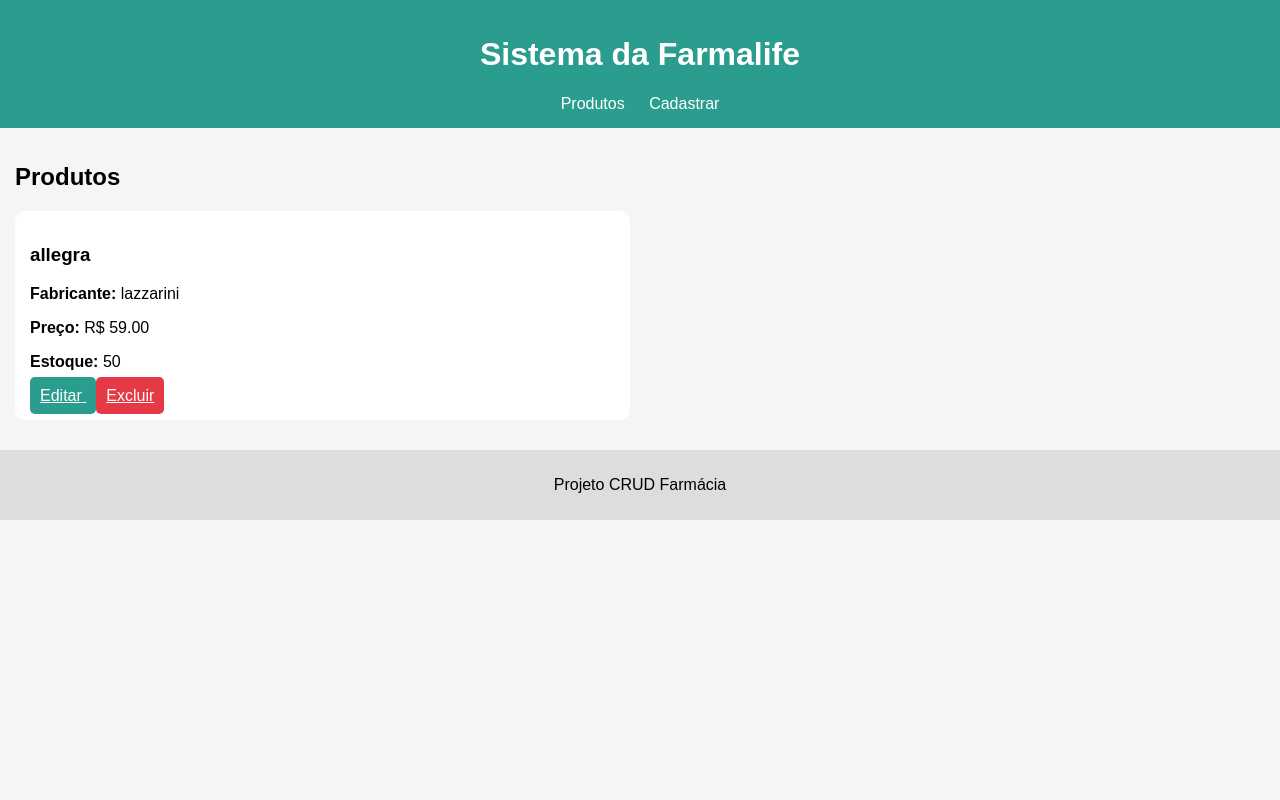
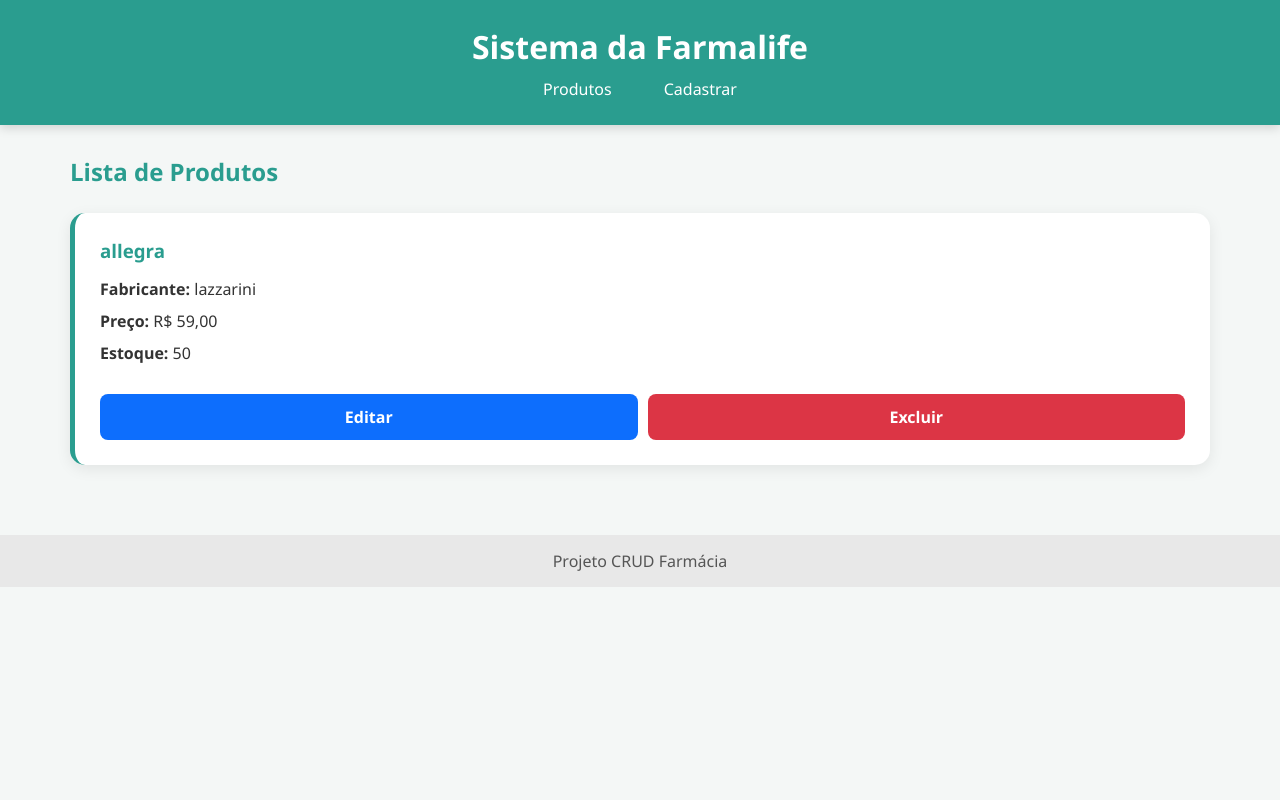
Before and after one commit to pedromuetec/farmalife, a PHP site: page / in a window 1280 px wide. Run offline with PHP 8.4, Linux system fonts and the light colour scheme; data comes from the database, SQL or seed files in the repository.

Commit message:
atualização do css

```diff
--- a/css/style.css
+++ b/css/style.css
@@ -1,70 +1,227 @@
-/* 60% */
-body {
-    margin: 0;
-    font-family: Arial, sans-serif;
-    background: #f5f5f5;
+/* RESET */
+*{
+    margin:0;
+    padding:0;
+    box-sizing:border-box;
 }
 
-/* 30% */
-header {
-    background: #2a9d8f;
-    color: white;
-    padding: 15px;
-    text-align: center;
+body{
+    font-family:'Segoe UI', Tahoma, Geneva, Verdana, sans-serif;
+    background:#f4f7f6;
+    color:#333;
+    min-height:100vh;
 }
 
-nav a {
-    color: white;
-    text-decoration: none;
-    margin: 10px;
+/* HEADER */
+header{
+    background:#2a9d8f;
+    color:#fff;
+    padding:25px;
+    text-align:center;
+    box-shadow:0 3px 10px rgba(0,0,0,.15);
 }
 
-main {
-    padding: 15px;
+header h1{
+    margin-bottom:10px;
 }
 
-/* Cards Mobile */
-.card {
-    background: white;
-    padding: 15px;
-    margin-bottom: 15px;
-    border-radius: 10px;
+nav{
+    margin-top:10px;
 }
 
-button,
-.btn {
-    background: #2a9d8f;
-    color: white;
-    border: none;
-    padding: 10px;
-    border-radius: 5px;
-    cursor: pointer;
+nav a{
+    color:white;
+    text-decoration:none;
+    margin:0 10px;
+    padding:8px 14px;
+    border-radius:8px;
+    transition:.3s;
 }
 
-/* 10% */
-.excluir {
-    background: #e63946;
+nav a:hover{
+    background:rgba(255,255,255,.2);
 }
 
-input {
-    width: 100%;
-    padding: 10px;
-    margin-bottom: 10px;
+/* CONTEÚDO */
+main{
+    max-width:1200px;
+    margin:auto;
+    padding:30px;
 }
 
-footer {
-    background: #ddd;
-    text-align: center;
-    padding: 10px;
+/* TOPO */
+.topo{
+    display:flex;
+    justify-content:space-between;
+    align-items:center;
+    margin-bottom:25px;
 }
 
-/* Desktop */
-@media (min-width: 768px) {
+.topo h2{
+    color:#2a9d8f;
+}
 
-    .container {
-        display: grid;
-        grid-template-columns: repeat(2, 1fr);
-        gap: 20px;
+/* CONTAINER DE PRODUTOS */
+.container{
+    display:grid;
+    grid-template-columns:repeat(auto-fit,minmax(300px,1fr));
+    gap:25px;
+}
+
+/* CARD */
+.card{
+    background:#fff;
+    padding:25px;
+    border-radius:15px;
+    box-shadow:0 4px 15px rgba(0,0,0,.08);
+    border-left:5px solid #2a9d8f;
+    transition:.3s;
+
+    display:flex;
+    flex-direction:column;
+}
+
+.card:hover{
+    transform:translateY(-5px);
+    box-shadow:0 8px 25px rgba(0,0,0,.12);
+}
+
+.card h2,
+.card h3{
+    color:#2a9d8f;
+    margin-bottom:15px;
+}
+
+.card p{
+    margin-bottom:10px;
+}
+
+/* FORMULÁRIOS */
+.form-container{
+    max-width:600px;
+    margin:40px auto;
+}
+
+.form-container .card{
+    padding:35px;
+}
+
+.form-container h2{
+    text-align:center;
+    margin-bottom:25px;
+}
+
+label{
+    display:block;
+    margin-bottom:5px;
+    font-weight:600;
+}
+
+input,
+select,
+textarea{
+    width:100%;
+    padding:12px;
+    margin-bottom:18px;
+
+    border:1px solid #ccc;
+    border-radius:8px;
+
+    outline:none;
+    transition:.3s;
+}
+
+input:focus,
+select:focus,
+textarea:focus{
+    border-color:#2a9d8f;
+    box-shadow:0 0 8px rgba(42,157,143,.2);
+}
+
+/* BOTÕES */
+.btn,
+button{
+    border:none;
+    text-decoration:none;
+    padding:12px 18px;
+    border-radius:8px;
+
+    color:white;
+    font-weight:bold;
+    cursor:pointer;
+
+    transition:.3s;
+}
+
+.btn:hover,
+button:hover{
+    transform:scale(1.03);
+}
+
+
+/* EDITAR */
+.editar{
+    background:#0d6efd;
+}
+
+.editar:hover{
+    background:#0b5ed7;
+}
+
+/* EXCLUIR */
+.excluir{
+    background:#dc3545;
+}
+
+.excluir:hover{
+    background:#bb2d3b;
+}
+
+/* ÁREA DOS BOTÕES */
+.acoes{
+    display:flex;
+    gap:10px;
+    margin-top:20px;
+}
+
+.acoes .btn,
+.acoes button{
+    flex:1;
+    text-align:center;
+}
+
+/* SEM PRODUTOS */
+.sem-produtos{
+    background:white;
+    padding:30px;
+    border-radius:12px;
+    text-align:center;
+    grid-column:1/-1;
+}
+
+/* FOOTER */
+footer{
+    margin-top:40px;
+    background:#e8e8e8;
+    text-align:center;
+    padding:15px;
+    color:#555;
+}
+
+/* RESPONSIVO */
+@media(max-width:768px){
+
+    .topo{
+        flex-direction:column;
+        gap:15px;
+    }
+
+    .acoes{
+        flex-direction:column;
+    }
+
+    main{
+        padding:20px;
     }
 
 }
--- a/index.php
+++ b/index.php
@@ -3,7 +3,7 @@
 require_once 'config/conexao.php';
 require_once 'includes/header.php';
 
-$sql = "SELECT * FROM produtos";
+$sql = "SELECT * FROM produtos ORDER BY nome ASC";
 
 $stmt = $conexao->prepare($sql);
 $stmt->execute();
@@ -12,37 +12,64 @@ $produtos = $stmt->fetchAll(PDO::FETCH_ASSOC);
 
 ?>
 
-<h2>Produtos</h2>
+<div class="topo">
+    <h2>Lista de Produtos</h2>
+
+</div>
 
 <div class="container">
+
+<?php if(count($produtos) > 0): ?>
 
     <?php foreach($produtos as $produto): ?>
 
         <div class="card">
 
-    <h3><?= $produto['nome'] ?></h3>
+            <h3>
+                <?= htmlspecialchars($produto['nome']) ?>
+            </h3>
 
-    <p><strong>Fabricante:</strong>
-    <?= $produto['fabricante'] ?></p>
+            <p>
+                <strong>Fabricante:</strong>
+                <?= htmlspecialchars($produto['fabricante']) ?>
+            </p>
 
-    <p><strong>Preço:</strong>
-    R$ <?= $produto['preco'] ?></p>
+            <p>
+                <strong>Preço:</strong>
+                R$ <?= number_format($produto['preco'], 2, ',', '.') ?>
+            </p>
 
-    <p><strong>Estoque:</strong>
-    <?= $produto['estoque'] ?></p>
+            <p>
+                <strong>Estoque:</strong>
+                <?= $produto['estoque'] ?>
+            </p>
 
-    <a class="btn" href="editar.php?id=<?= $produto['id'] ?>">
+            <div class="acoes">
+
+                <a class="btn editar"
+                   href="editar.php?id=<?= $produto['id'] ?>">
                     Editar
                 </a>
 
                 <a class="btn excluir"
-    href="excluir.php?id=<?= $produto['id'] ?>">
+                   href="excluir.php?id=<?= $produto['id'] ?>"
+                   onclick="return confirm('Deseja realmente excluir este produto?')">
                     Excluir
                 </a>
 
             </div>
 
+        </div>
+
     <?php endforeach; ?>
+
+<?php else: ?>
+
+    <div class="sem-produtos">
+        <p>Nenhum produto cadastrado.</p>
+    </div>
+
+<?php endif; ?>
 
 </div>
 
```
Also changed, not shown: cadastro.php (+50 -7 lines), editar.php (+50 -11 lines). Lines whose indentation alone changed are shown as unchanged.
